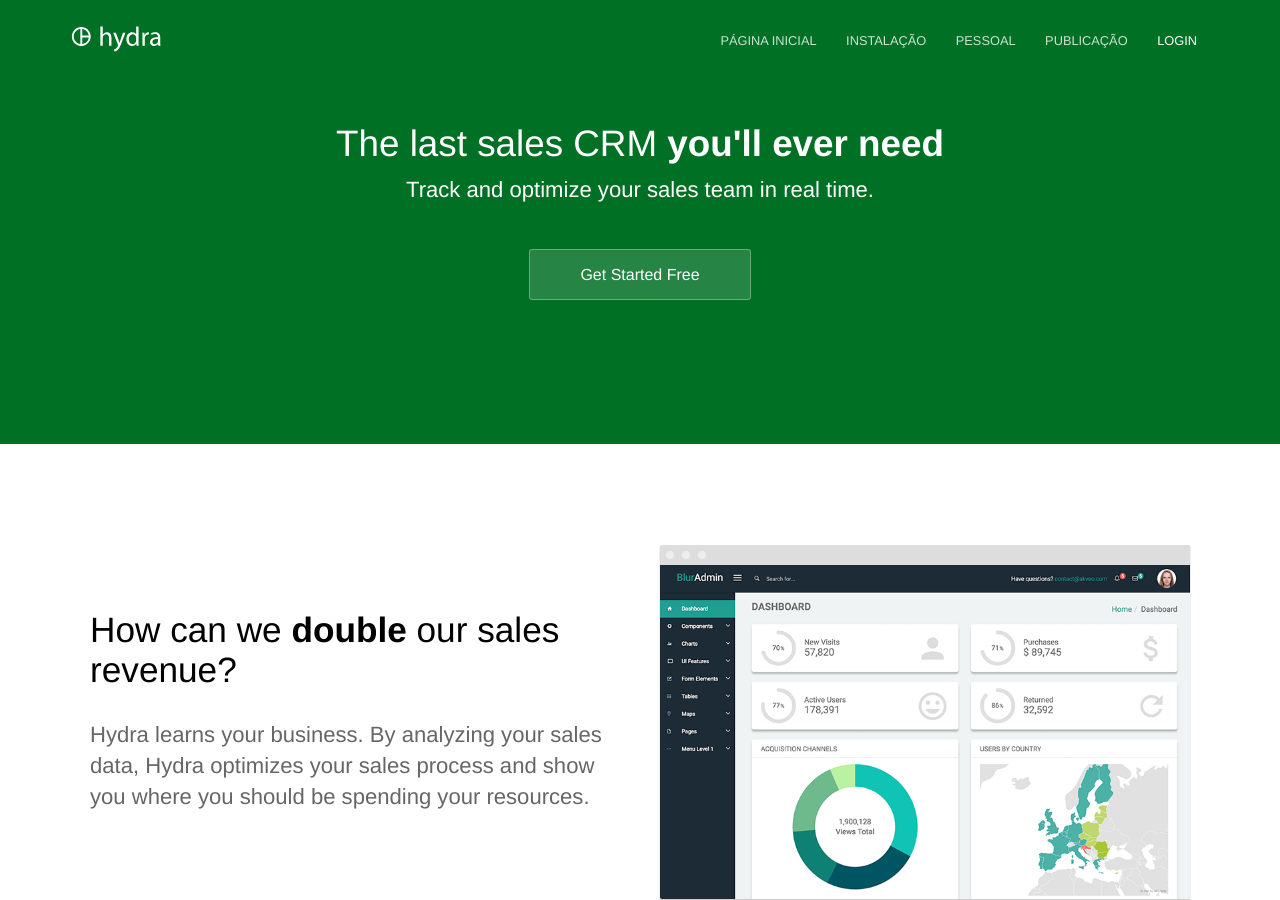
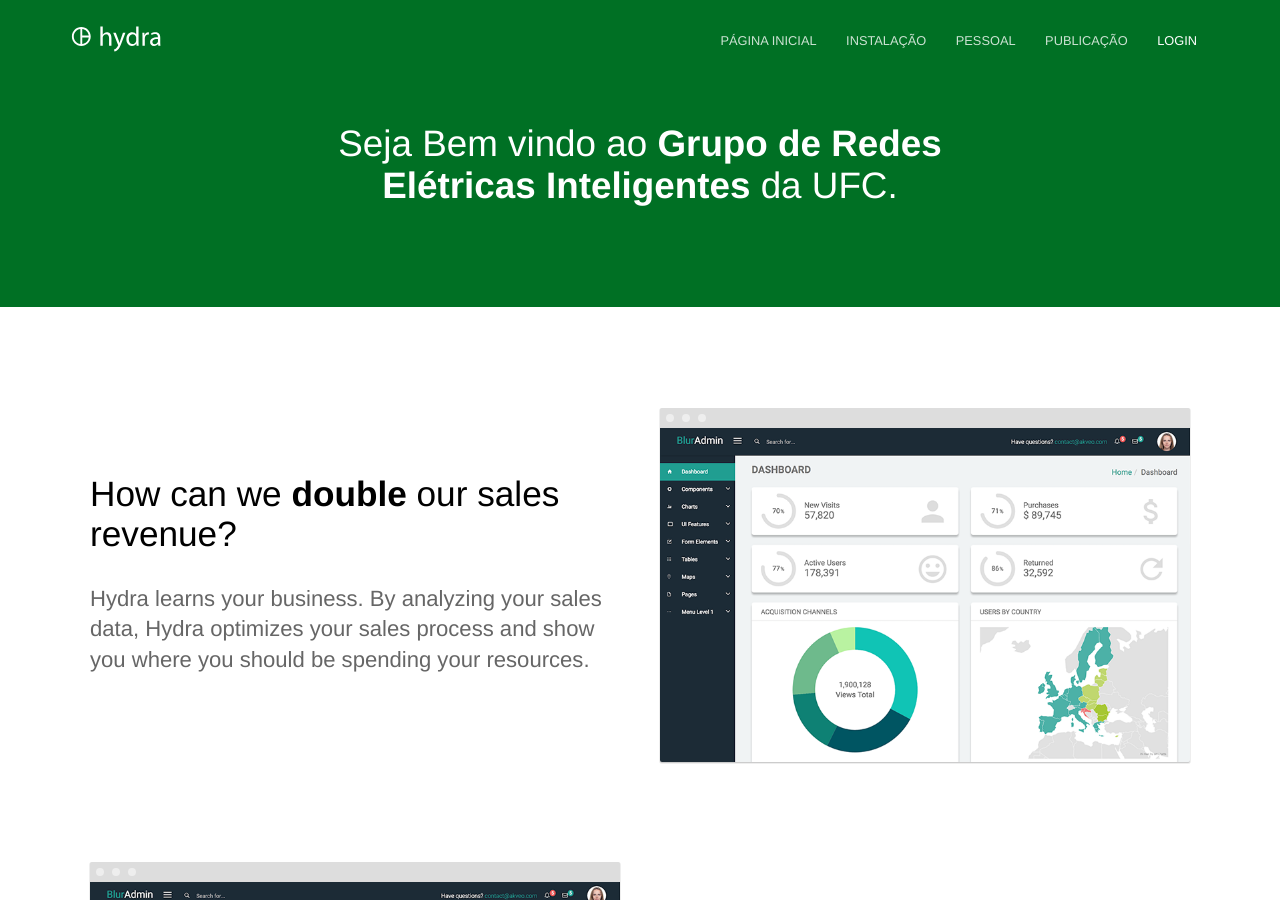
Before and after one commit to Gabriell89222/Gabriell89222.github.io, a Jekyll site: the page built from index.html, in a window 1280 px wide and 900 px high. Built offline with Jekyll 4.4.1, drawn with Linux system fonts in a browser that asks for light colours.

Commit message:
Initial commit

```diff
--- a/index.html
+++ b/index.html
@@ -4,9 +4,7 @@ description:
 ---
 <section class="hero">
 	<div class="text-container">
-		<h1 class="editable">The last sales CRM <strong>you'll ever need</strong></h1>
-		<p class="subtext editable">Track and optimize your sales team in real time.</p>
-		<div class="cta button alt"><a href="{{ site.baseurl }}/contact/">Get Started Free</a></div>
+		<h1 class="editable">Seja Bem vindo ao <strong>Grupo de Redes Elétricas Inteligentes </strong> da UFC.</h1>
 	</div>
 </section>
 
```
